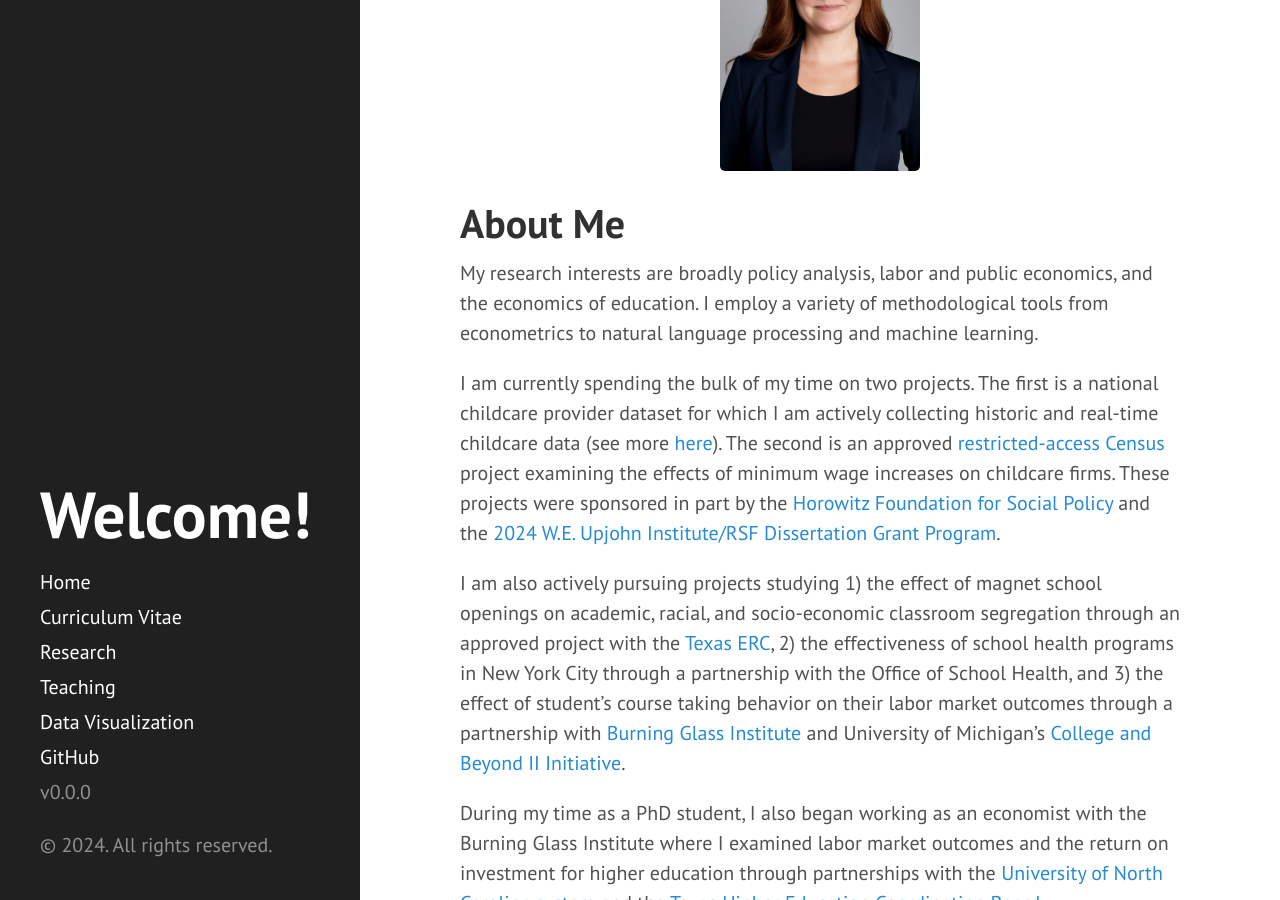
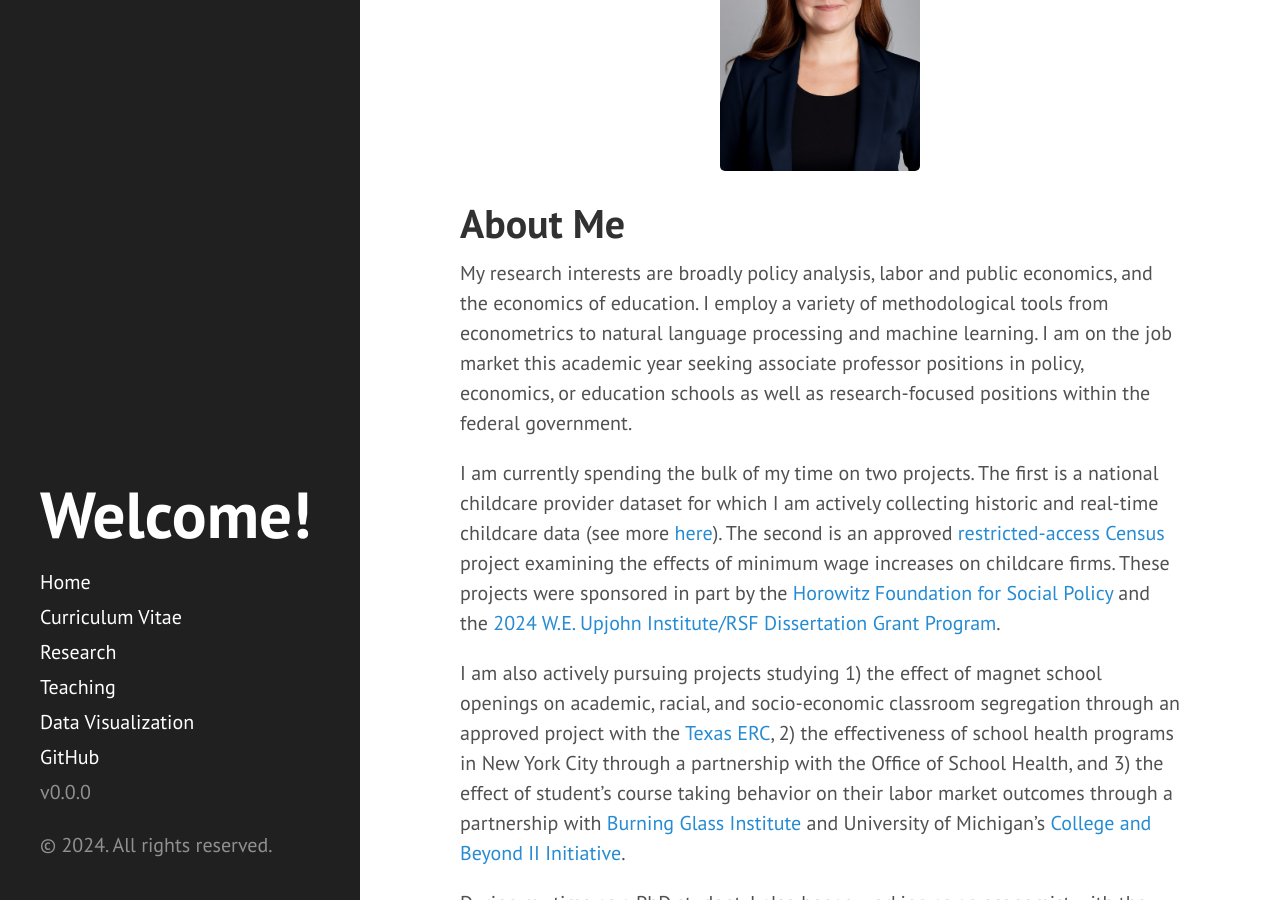
Before and after one commit to kcsadow/website, a Jekyll site: the page built from index.md, in a window 1280 px wide and 900 px high, scrolled down 328 px. Built offline with Jekyll 4.4.1, drawn with Linux system fonts in a browser that asks for light colours; the list of posts is cut into pages by our own code.

Commit message:
Update index.md

```diff
--- a/index.md
+++ b/index.md
@@ -12,7 +12,7 @@ layout: default
 </p>
 
 # About Me
-My research interests are broadly policy analysis, labor and public economics, and the economics of education. I employ a variety of methodological tools from econometrics to natural language processing and machine learning.
+My research interests are broadly policy analysis, labor and public economics, and the economics of education. I employ a variety of methodological tools from econometrics to natural language processing and machine learning. I am on the job market this academic year seeking associate professor positions in policy, economics, or education schools as well as research-focused positions within the federal government.
 
 I am currently spending the bulk of my time on two projects. The first is a national childcare provider dataset for which I am actively collecting historic and real-time childcare data (see more [here](https://kcsadow.github.io/website/dataviz/)). The second is an approved [restricted-access Census](https://www.census.gov/topics/research/guidance/restricted-use-microdata.html) project examining the effects of minimum wage increases on childcare firms. These projects were sponsored in part by the [Horowitz Foundation for Social Policy](https://www.horowitz-foundation.org/2024) and the [2024 W.E. Upjohn Institute/RSF Dissertation Grant Program](https://www.russellsage.org/news/third-annual-dissertation-research-grants-awarded).
 
```
